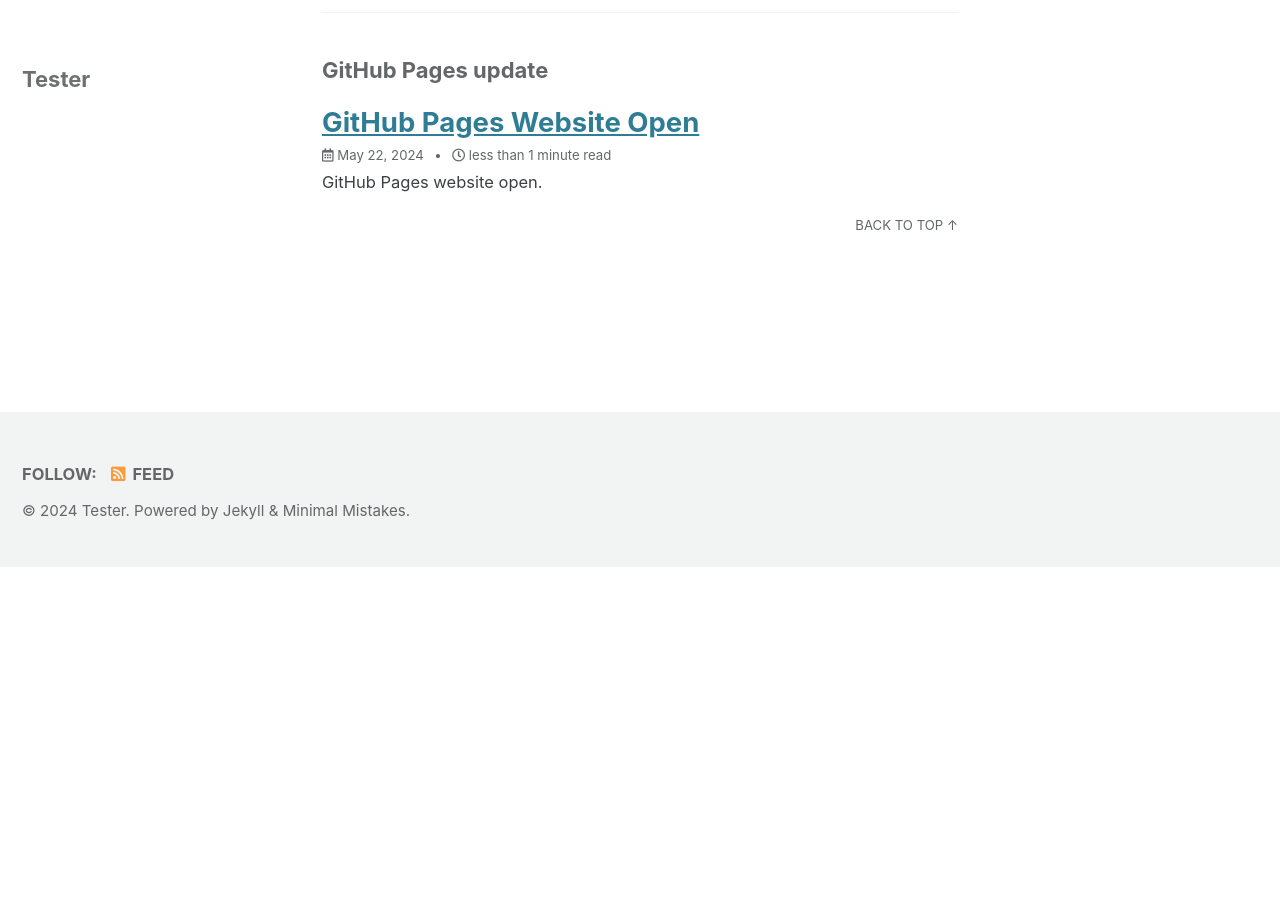
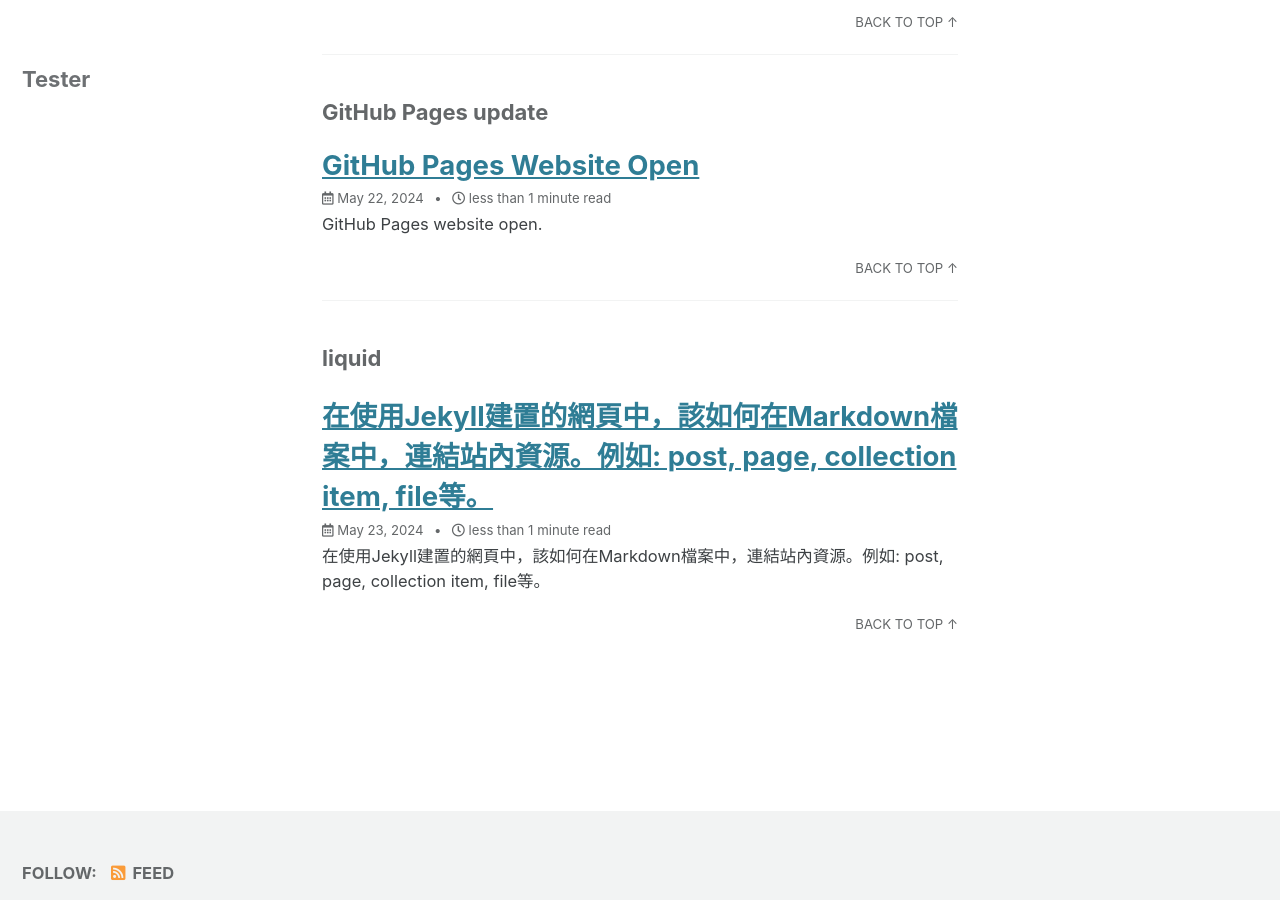
Before and after one commit to HsienChing/GitHubPageTest, a Jekyll site: the page built from _pages/tag-archive.md, in a window 1280 px wide and 900 px high, scrolled down 1342 px. Built offline with Jekyll 4.4.1, drawn with Linux system fonts in a browser that asks for light colours; cached includes are drawn as plain includes; before the commit the page ends 1909 px from its top, so only the background shows below that.

Commit message:
Update post

````diff
--- a/_posts/2024-05-23-Test-Post-03.md
+++ b/_posts/2024-05-23-Test-Post-03.md
@@ -5,6 +5,7 @@
   - GitHub Pages
 tags:
   - Jekyll
+  - liquid
   - Markdown
 ---
 
@@ -96,9 +97,11 @@
 ## 顯示站內圖檔
 
 Markdown語法:
+{% raw %}
 ```markdown
 ![Link to a figure]({{ site.baseurl }}{% link /assets/images/2024/This-is-a-Figure-1920px-1080px.jpg %})
 ```
+{% endraw %}
 
 效果:
 ![Link to a figure]({{ site.baseurl }}{% link /assets/images/2024/This-is-a-Figure-1920px-1080px.jpg %})
````
